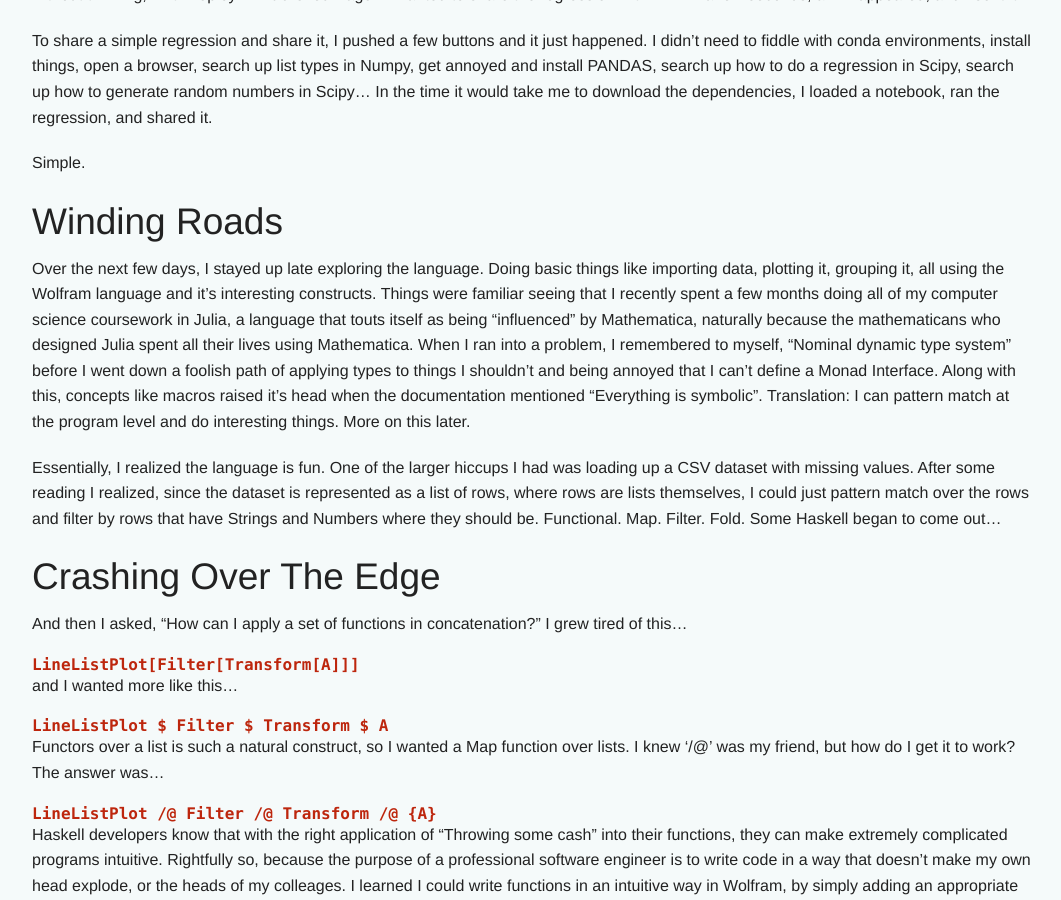
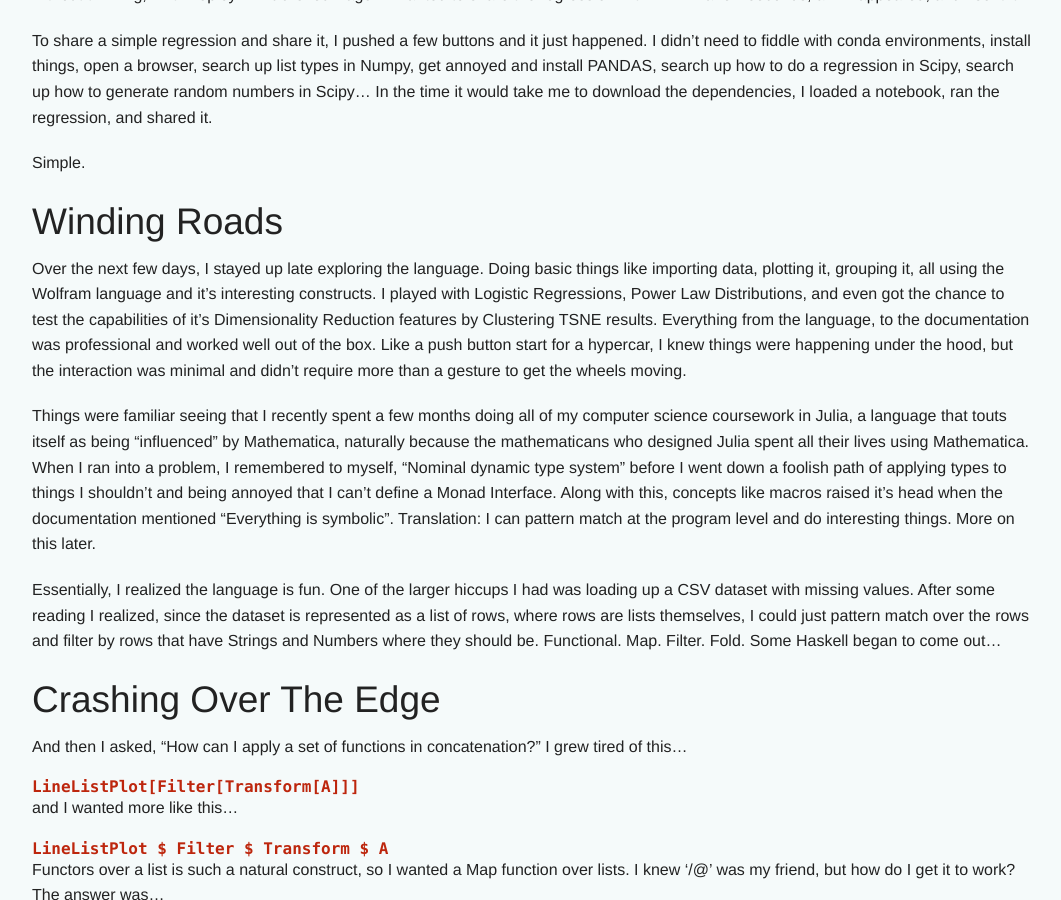
Before and after one commit to jfarid27/jfarid27.github.io, a Jekyll site: the page built from _posts/2018-01-24-wolfram.md, in a window 1280 px wide and 900 px high, scrolled down 1416 px. Shown: the whole window, without its empty margins (108-1169 px from the left). Built offline with Jekyll 4.4.1, drawn with Linux system fonts in a browser that asks for light colours; some of the changed text lies outside the part shown.

Commit message:
Update 2018-01-24-wolfram.md

```diff
--- a/_posts/2018-01-24-wolfram.md
+++ b/_posts/2018-01-24-wolfram.md
@@ -14,13 +14,13 @@ confines of linters, code style, pull reviews, etc.
 
 Sometimes I just want to *do*. And this is what lead me to the Wolfram Language.
 
-Many years ago, while studying calculus, we used a program called Maple to analyze
+While studying calculus in undergrad, we used a program called Maple to analyze
 and plot functions. On many occasions, I would have a question about how to form a
 construct or plot, and the tutors would respond, "I know how to do this in Mathematica,
 but I'm not sure how to do it here". I remember Mathematica vaguely as a tool only professional
 mathematicians used, but recently, with the wave of data visualization tools like Tableau,
 Plotly, and even open-source tools like Jupyter Notebooks, Mathematica has found itself
-rebranding to capture market and provide solutions beyond just plotting.
+rebranding to capture market and provide solutions beyond an analysis tool for mathematicians.
 
 Enter Wolfram. A suite of tools, each connected through the Wolfram Language, providing
 services like cloud computing, free text information retrieval, developer platforms to build
@@ -94,7 +94,13 @@ Simple.
 
 Over the next few days, I stayed up late exploring the language. Doing basic things like
 importing data, plotting it, grouping it, all using the Wolfram language and it's interesting
-constructs. Things were familiar seeing that I recently spent a few months doing all of my
+constructs. I played with Logistic Regressions, Power Law Distributions, and even got the chance to
+test the capabilities of it's Dimensionality Reduction features by Clustering TSNE results. Everything
+from the language, to the documentation was professional and worked well out of the box. Like a push button
+start for a hypercar, I knew things were happening under the hood, but the interaction was minimal and didn't
+require more than a gesture to get the wheels moving.
+
+Things were familiar seeing that I recently spent a few months doing all of my
 computer science coursework in Julia, a language that touts itself as being "influenced" by
 Mathematica, naturally because the mathematicans who designed Julia spent all their lives using Mathematica.
 When I ran into a problem, I remembered to myself, "Nominal dynamic type system"
```
